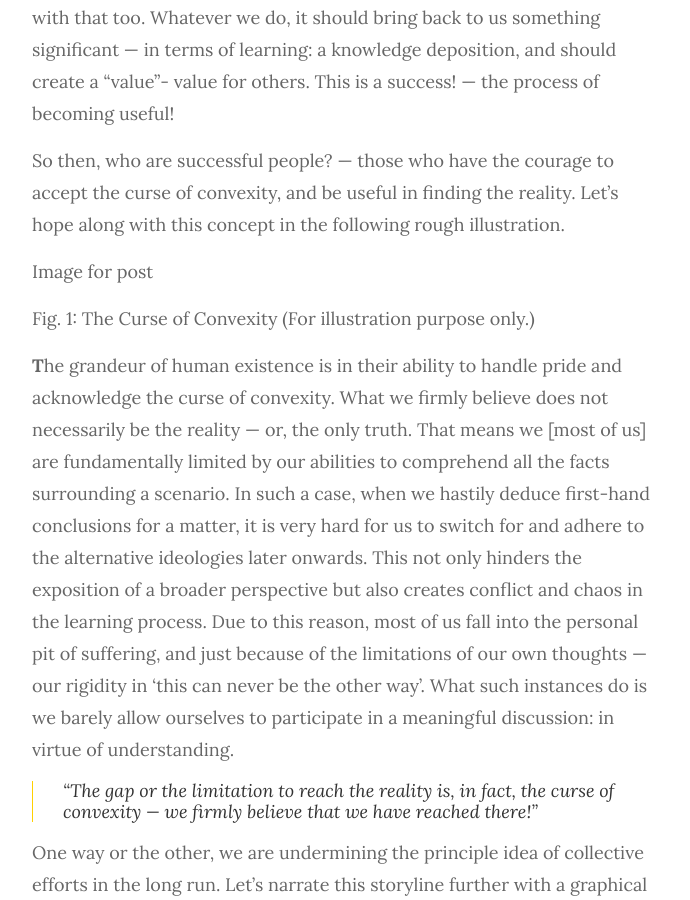
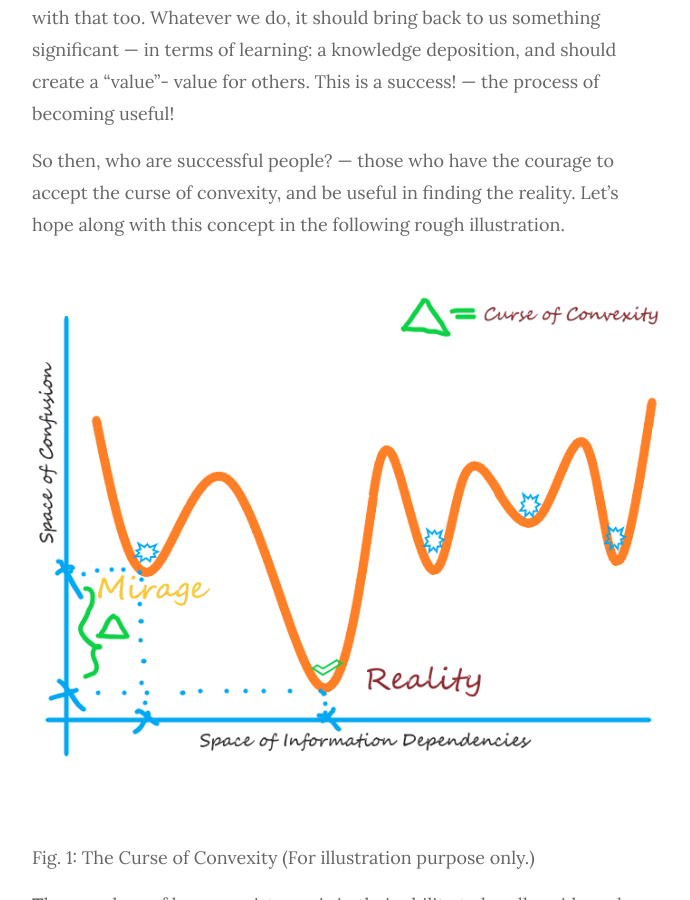
Before and after one commit to shashirajpandey/shashirajpandey, a Jekyll site: the page built from _posts/2020-12-29-becoming-useful.md, in a window 1280 px wide and 900 px high, scrolled down 1580 px. Shown: the whole window, without its empty margins (293-983 px from the left). Built offline with Jekyll 4.4.1, drawn with Linux system fonts in a browser that asks for light colours.

Commit message:
Update 2020-12-29-becoming-useful.md

```diff
--- a/_posts/2020-12-29-becoming-useful.md
+++ b/_posts/2020-12-29-becoming-useful.md
@@ -17,7 +17,7 @@ First and foremost, success is not just the ultimate goal. In fact, it will be t
 So then, who are successful people? — those who have the courage to accept the curse of convexity, and be useful in finding the reality.
 Let’s hope along with this concept in the following rough illustration.
 
-Image for post
+![]({{site.baseurl}}/assets/img/convexity.png)
 
 Fig. 1: The Curse of Convexity (For illustration purpose only.)
 
```
